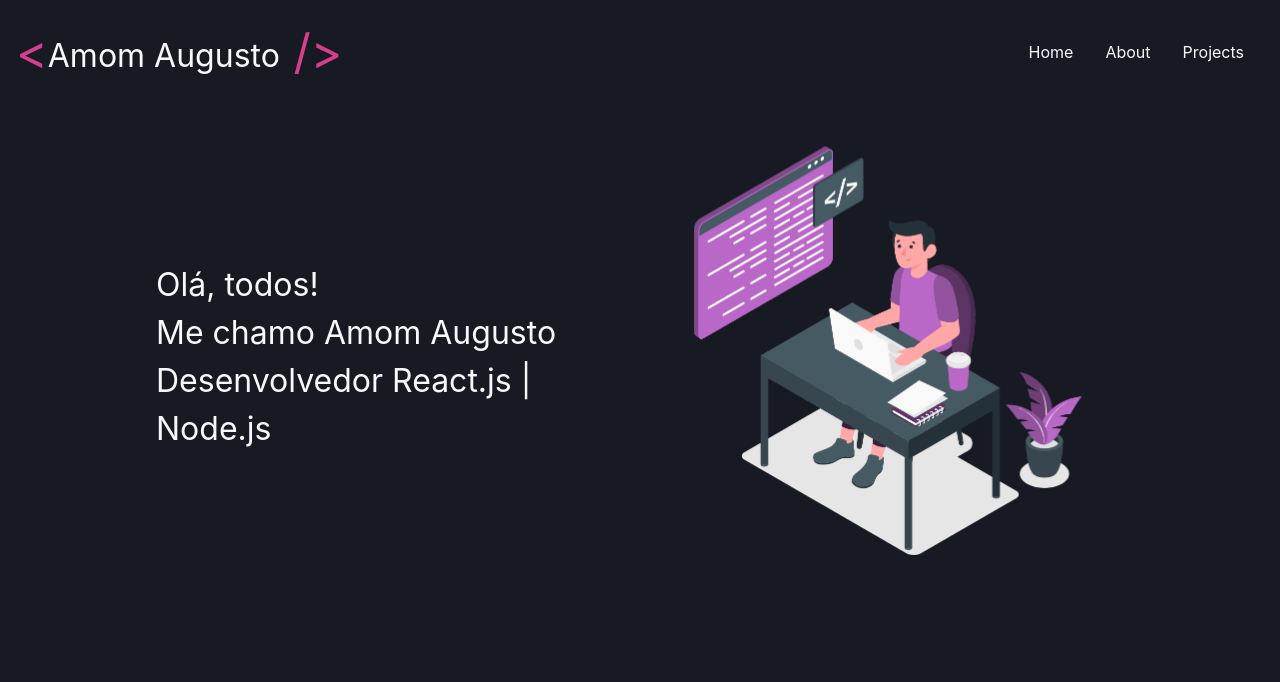
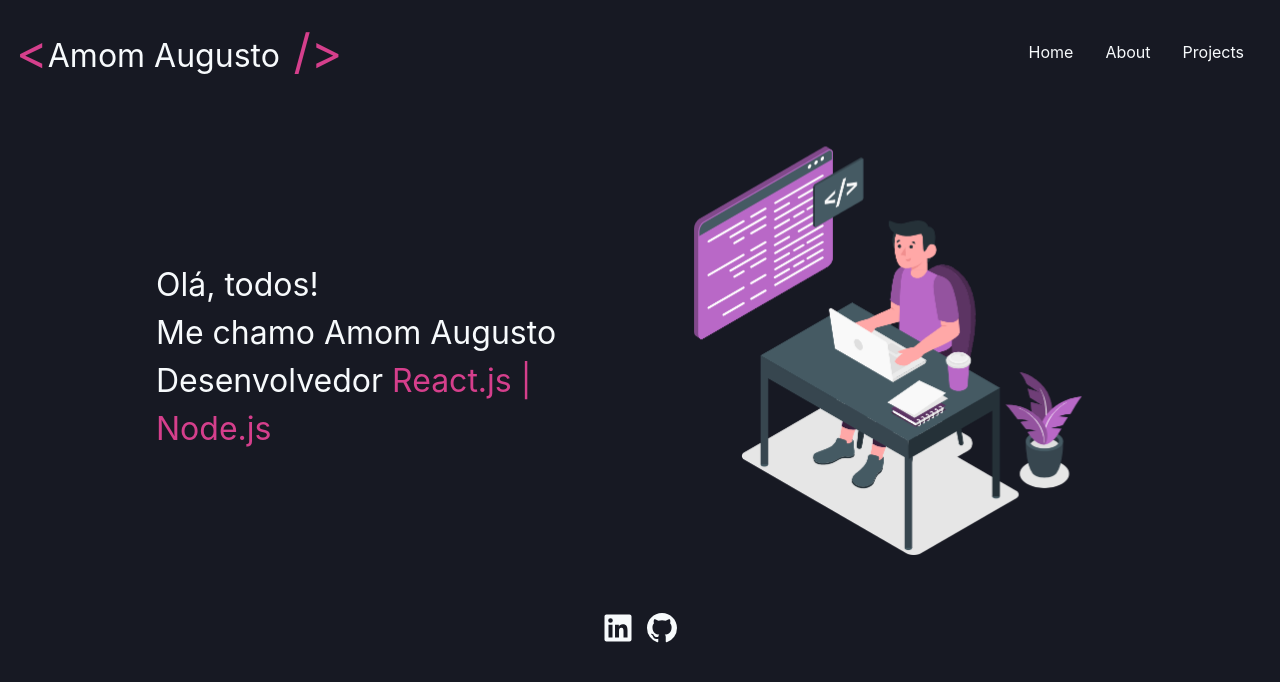
Before and after one commit to amomvga/portfolio-react, a Next.js app: page / in a window 1280 px wide. Shown: the top 682 px of the page. Built offline with nearby package versions, Linux system fonts and the light colour scheme.

Commit message:
contact link

```diff
--- a/src/pages/index.tsx
+++ b/src/pages/index.tsx
@@ -1,11 +1,20 @@
-import { Box, Flex, SimpleGrid, Text } from "@chakra-ui/react";
+import {
+  Box,
+  Flex,
+  HStack,
+  IconButton,
+  SimpleGrid,
+  Text,
+  Link,
+} from "@chakra-ui/react";
 import { Header } from "../components/Header";
 import homeImg from "../assets/home-main.svg";
 import Image from "next/image";
+import { RiGithubFill, RiLinkedinBoxFill } from "react-icons/ri";
 
 function Home() {
   return (
-    <Flex direction="column" width="100vw" height="100vh">
+    <Flex direction="column" width="100%" height="100vh">
       <Flex>
         <Header />
       </Flex>
@@ -23,7 +32,14 @@ function Home() {
               Me chamo Amom Augusto
             </Text>
             <Text fontSize={["2xl", "3xl", "xx-large"]}>
-              Desenvolvedor React.js | Node.js
+              Desenvolvedor&#160;
+              <Text
+                as="span"
+                color="pink.500"
+                fontSize={["2xl", "3xl", "xx-large"]}
+              >
+                React.js | Node.js
+              </Text>
             </Text>
           </Box>
           <Box>
@@ -31,6 +47,22 @@ function Home() {
           </Box>
         </SimpleGrid>
       </Flex>
+      <Flex direction="column" align="center">
+        <Flex>
+          <HStack spacing="2">
+            <Link
+              as={RiLinkedinBoxFill}
+              fontSize={["2xl", "4xl"]}
+              _hover={{ color: "purple.700" }}
+            />
+            <Link
+              as={RiGithubFill}
+              fontSize={["2xl", "4xl"]}
+              _hover={{ color: "purple.700" }}
+            />
+          </HStack>
+        </Flex>
+      </Flex>
     </Flex>
   );
 }
```
